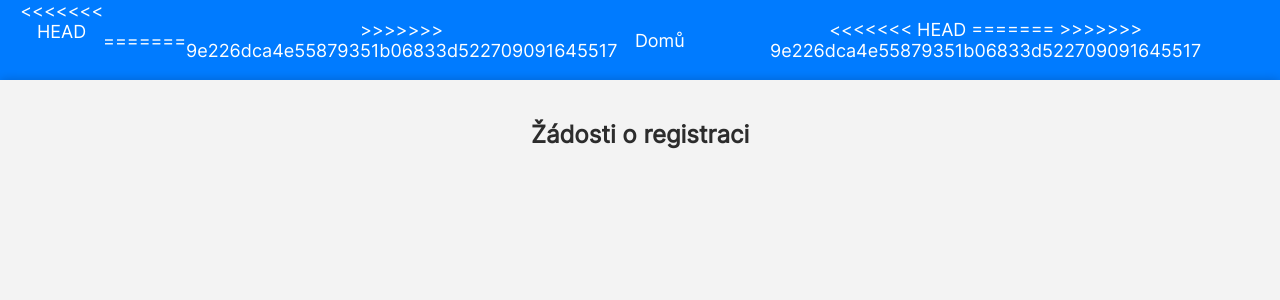
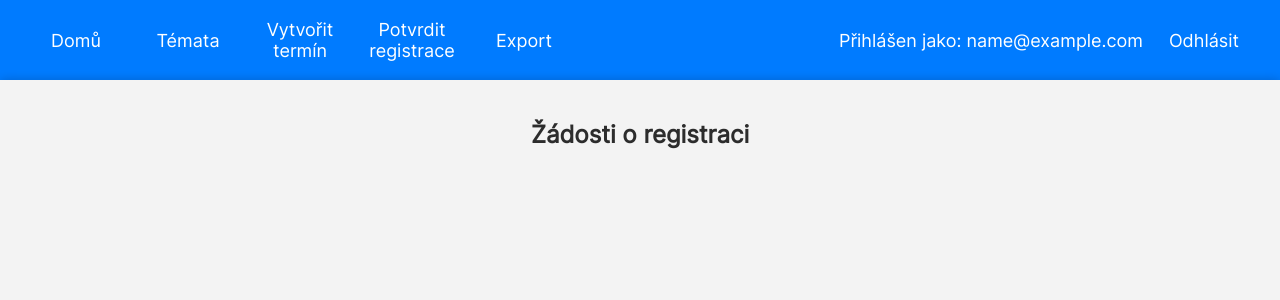
Before and after one commit to pepab0t/labs, a Django app: page /approve/ in a window 1280 px wide; the page is wider, and only the part inside the window is pictured. Shown: the top 300 px of that part. Run offline with Django 4.2, Linux system fonts and the light colour scheme; the visitor is signed in with stand-in values (Sample User, id 1); data comes from the database, SQL or seed files in the repository; data that the repository does not hold is empty.

Commit message:
resolve conflict in base.html

```diff
--- a/main/templates/base.html
+++ b/main/templates/base.html
@@ -16,21 +16,13 @@
             <h1>Laboratoře z Fyziky FS ČVUT</h1>
         {% else %}
 
-<<<<<<< HEAD
         <img class="navbar__icon" src="{% static 'svg/menu.svg'%}" alt="Menu">
 
         <div class="option-container menu" >
-=======
-        <div class="option-container" >
->>>>>>> 9e226dca4e55879351b06833d522709091645517
             <a href="{% url 'home' %}" class="nav-item">
                     <p>Domů</p>
             </a>
 
-<<<<<<< HEAD
-=======
-
->>>>>>> 9e226dca4e55879351b06833d522709091645517
             {% if user.is_staff %}
             <a href="{% url 'topics'%}" class="nav-item">
                     <p>Témata</p>
```
